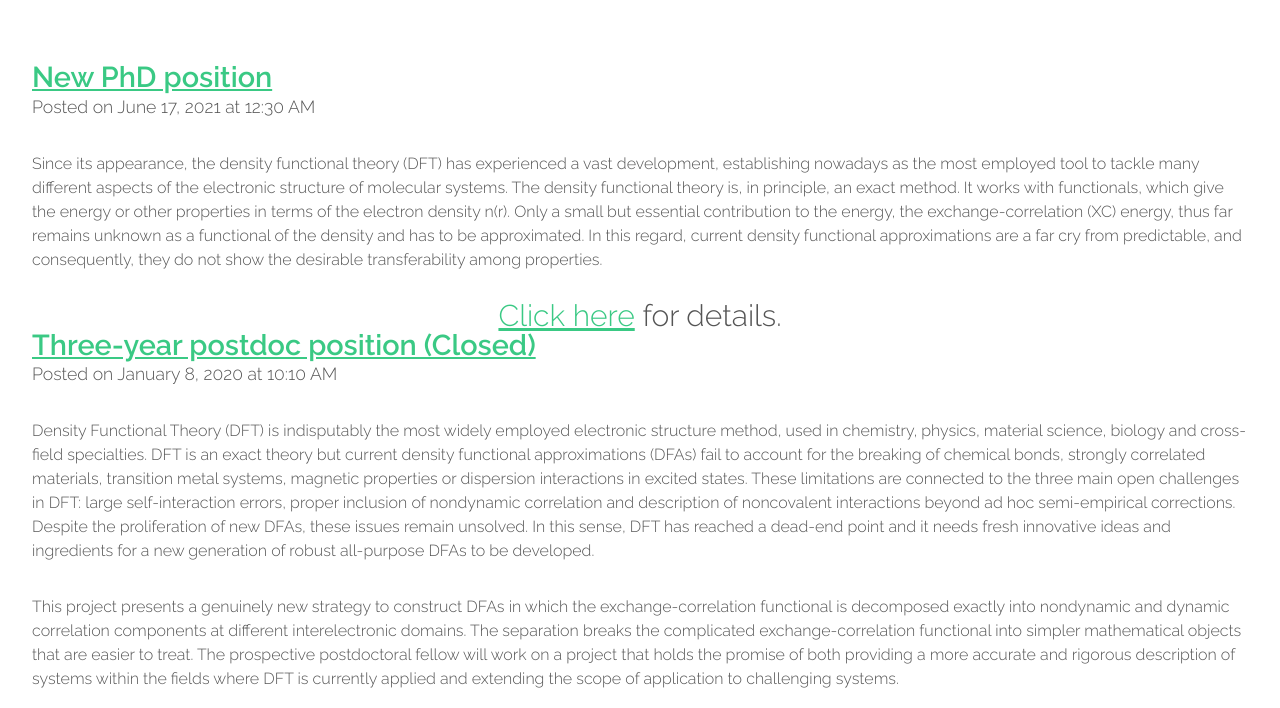
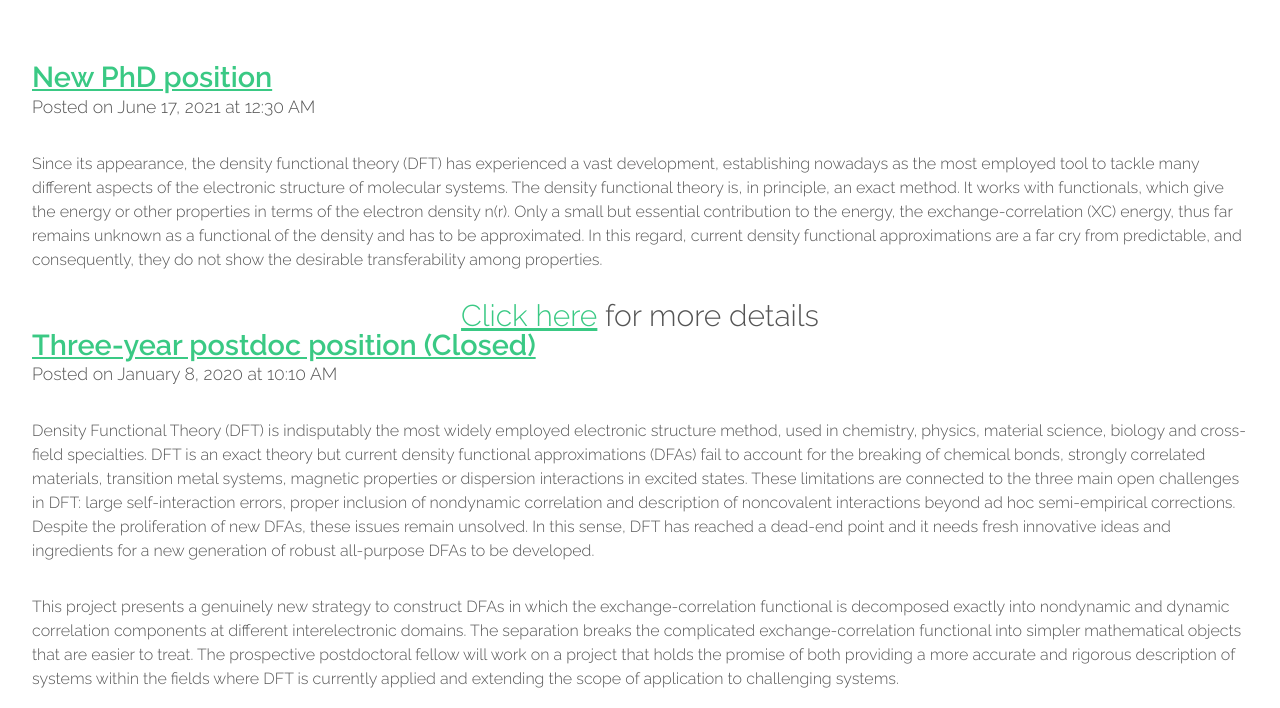
Before and after one commit to old-jekyll-templates/Horizons-Jekyll-Theme, a Jekyll site: the page built from openings.html, in a window 1280 px wide and 900 px high, cut to the strip 192-900 px from the top of the window. Built offline with Jekyll 4.4.1, drawn with Linux system fonts in a browser that asks for light colours.

Commit message:
Update openings.html

```diff
--- a/openings.html
+++ b/openings.html
@@ -51,7 +51,7 @@ layout: main
                                    thus far remains unknown as a functional of the density and has to be approximated. In this regard,
                                    current density functional approximations are a far cry from predictable, and consequently, they do
                                    not show the desirable transferability among properties.</p>
-                                   <center style="font-size:30px"><a href="{{ site.baseurl }}/offers/phd_offer_2021.pdf">Click here</a> for details.</center>
+                                   <center style="font-size:30px"><a href="{{ site.baseurl }}/offers/phd_offer_2021.pdf">Click here</a> for more details</center>
 
 					<header class="major">
 					<a id="postdoc-position"><h2>Three-year postdoc position (Closed) </h2></a>
```
